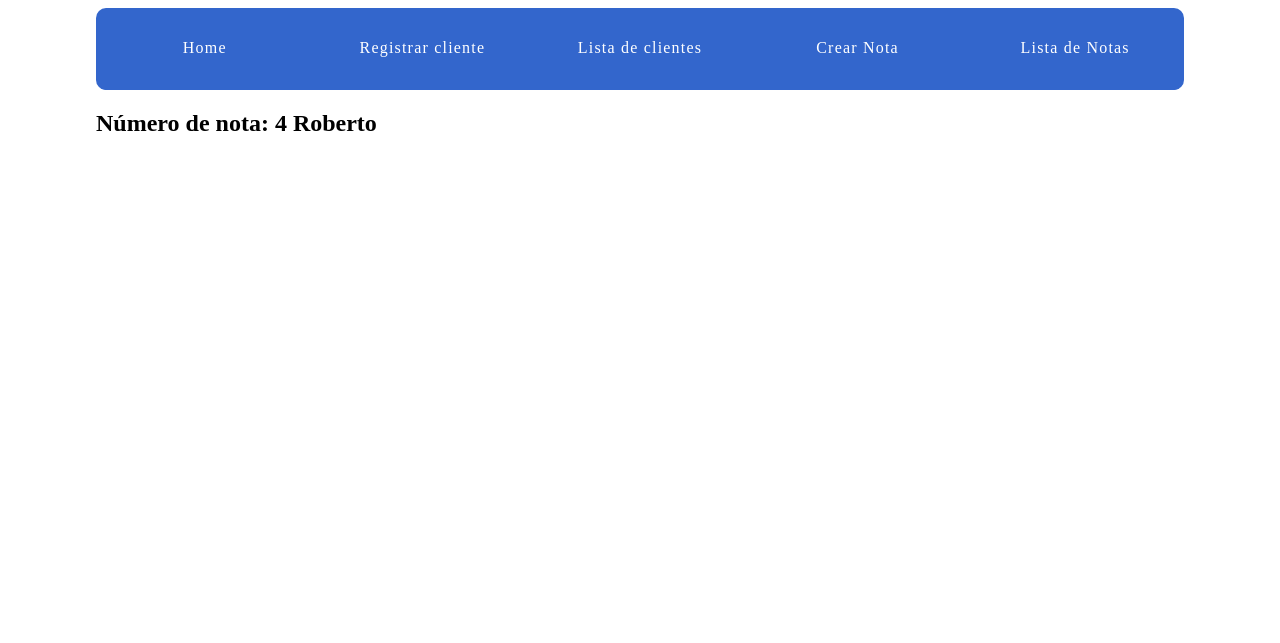
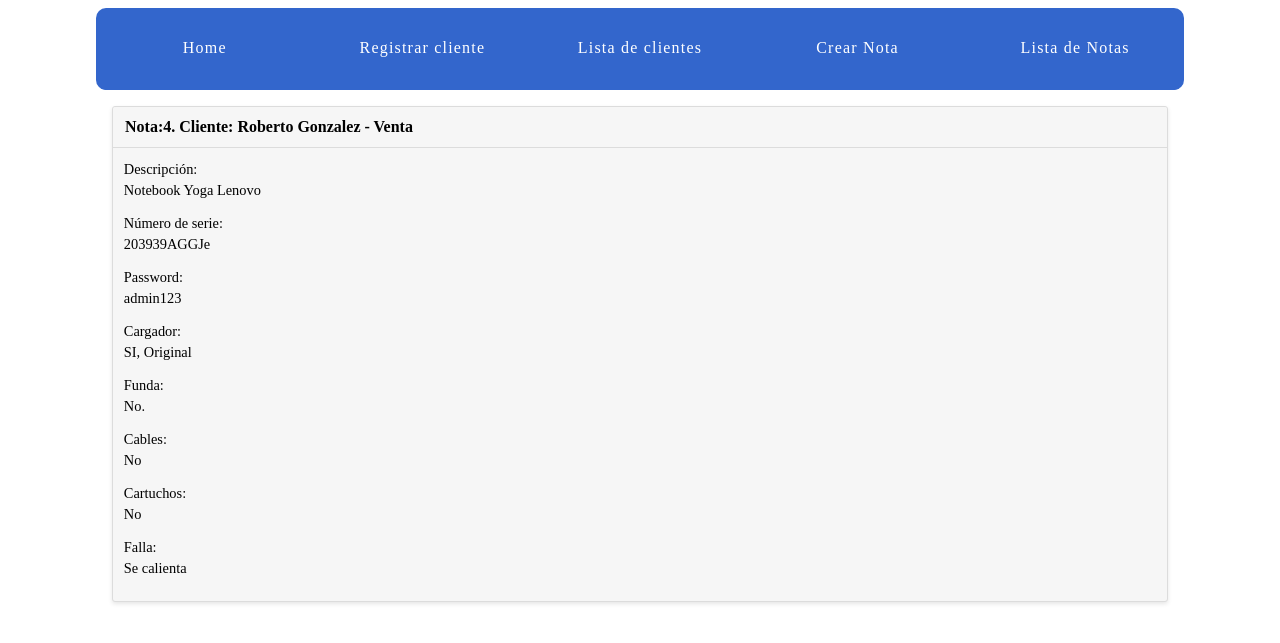
Before and after one commit to jrobertogcing/encuestasApp, a Django app: page /clientes/1/4 in a window 1280 px wide. Shown: the top 643 px of the page. Run offline with Django 3.2, Linux system fonts and the light colour scheme; data comes from the database, SQL or seed files in the repository; both versions use the stored data as it was after the commit.

Commit message:
Se muestran detalles de la nota. Aún falta agregar como guardar nota

```diff
--- a/encuestas/encuestas/settings.py
+++ b/encuestas/encuestas/settings.py
@@ -25,7 +25,7 @@ SECRET_KEY = '4bmtvzqt0eeqm8@a*^z^&6x1c&=sxm=(x7l(v9l(15kgq=3hrw'
 # SECURITY WARNING: don't run with debug turned on in production!
 DEBUG = True
 
-ALLOWED_HOSTS = []
+ALLOWED_HOSTS = ['192.168.100.205', 'localhost', '127.0.0.1' ]
 
 
 # Application definition
--- a/encuestas/menuUno/forms.py
+++ b/encuestas/menuUno/forms.py
@@ -1,10 +1,17 @@
 from django import forms
 
 
-from .models import Persona, Nota
+from .models import Persona, Nota, Item
 # from .models import Nota
 
 NOTA_CHOICES= [
+    ('servicio_cliente', 'Cliente particular'),
+    ('servicio_empresa', 'Empresa'),
+    ('venta', 'Venta'),
+    ('garantia', 'Garantía'),
+    ]
+
+PERSONA_CHOICES = [
     ('servicio_cliente', 'Cliente particular'),
     ('servicio_empresa', 'Empresa'),
     ('venta', 'Venta'),
@@ -21,6 +28,17 @@ class RawPersonaForm(forms.Form):
 
 class RawNotaForm(forms.Form):
     tipo = forms.CharField(label='¿Qué tipo de nota es?', widget=forms.Select(choices=NOTA_CHOICES))
+    receptor = forms.CharField(required=True)
+
+class RawItemForm(forms.Form):
+    descripción = forms.CharField(required=True)
+    serie = forms.CharField(required=True)
+    password = forms.CharField(required=True)
+    cargador = forms.CharField(required=True)
+    funda = forms.CharField(required=True)
+    cables = forms.CharField(required=True)
+    cartuchos = forms.CharField(required=True)
+    falla = forms.CharField(required=True)
 
 
 # class PersonaForm(forms.ModelForm):
--- a/encuestas/menuUno/models.py
+++ b/encuestas/menuUno/models.py
@@ -28,10 +28,26 @@ class Nota(models.Model):
     auto_id_nota = models.AutoField(primary_key=True)
     created_at = models.DateTimeField(auto_now_add=True)
     tipo = models.CharField(max_length=255)
+    receptor = models.CharField(max_length=255)
     person = models.ForeignKey(Persona, on_delete=models.CASCADE)
 
     def __str__(self):
         return str(self.auto_id_nota)
+
+class Item(models.Model):
+    auto_id_item = models.AutoField(primary_key=True)
+    descripción = models.CharField(max_length=255)
+    serie = models.CharField(max_length=255)
+    password = models.CharField(max_length=255)
+    cargador = models.CharField(max_length=255)
+    funda = models.CharField(max_length=255)
+    cables = models.CharField(max_length=255)
+    cartuchos = models.CharField(max_length=255)
+    falla = models.CharField(max_length=255)
+    nota = models.ForeignKey(Nota, on_delete=models.CASCADE)
+
+    def __str__(self):
+        return str(self.auto_id_item)
 
 
 # Create your models here.
--- a/encuestas/menuUno/templates/encuestas/nota_create.html
+++ b/encuestas/menuUno/templates/encuestas/nota_create.html
@@ -6,5 +6,5 @@
         <form method="POST"> {% csrf_token %}
         {{form.as_p}}
         <input  type='submit' value='Save' />
-   </form>
+        </form>
 {% endblock %}
--- a/encuestas/menuUno/templates/encuestas/nota_detail.html
+++ b/encuestas/menuUno/templates/encuestas/nota_detail.html
@@ -3,9 +3,22 @@
 {% block title %} Detalle Nota {% endblock %}
 
 {% block content %}
-<article>
-
-    <h2>Número de nota: {{nota.auto_id_nota}}  {{persona.nombre}}</h2>
-
-</article>
+    <div class="cards">
+        {% for item in items %}
+            <div class="card">
+                <!-- <header><a href="{% url 'menuUno:nota_detail' pk=nota.pk %}">Nota:{{persona.auto_id_cliente}} {{persona.nombre}} {{persona.apellido}}</a></header> -->
+                <header>Nota:{{nota.auto_id_nota}}. Cliente: {{persona.nombre}} {{persona.apellido}} - {{nota.tipo}}</header>
+                <div class="card-copy">
+                    Descripción:{{item.descripción|linebreaks }}
+                    Número de serie:{{item.serie|linebreaks }}
+                    Password:{{item.password|linebreaks }}
+                    Cargador:{{item.cargador|linebreaks }}
+                    Funda:{{item.funda|linebreaks }}
+                    Cables:{{item.cables|linebreaks }}
+                    Cartuchos:{{item.cartuchos|linebreaks }}
+                    Falla:{{item.falla|linebreaks }}
+                </div>
+            </div>
+        {% endfor %}
+    </div>
 {% endblock %}
--- a/encuestas/menuUno/views.py
+++ b/encuestas/menuUno/views.py
@@ -4,7 +4,7 @@ from django.shortcuts import redirect
 
 
 from .forms import  RawPersonaForm, RawNotaForm
-from.models import Persona, Nota
+from.models import Persona, Nota, Item
 
 # def encuesta_create_view(request):
 #     my_form = RawEncuestaForm()
@@ -95,7 +95,8 @@ def persona_lista(request):
 def nota_detail(request, persona_pk, nota_pk,):
     nota = get_object_or_404(Nota, person_id = persona_pk, pk = nota_pk)
     persona = get_object_or_404(Persona, pk=persona_pk)
-    return render(request, 'encuestas/nota_detail.html', {'persona': persona, 'nota': nota})
+    items = Item.objects.all()
+    return render(request, 'encuestas/nota_detail.html', {'persona': persona, 'nota': nota, 'items': items})
 
 def nota_lista(request):
     notas = Nota.objects.all()
```
Also changed, not shown: encuestas/menuUno/admin.py (+8 -2 lines), encuestas/db.sqlite3.
